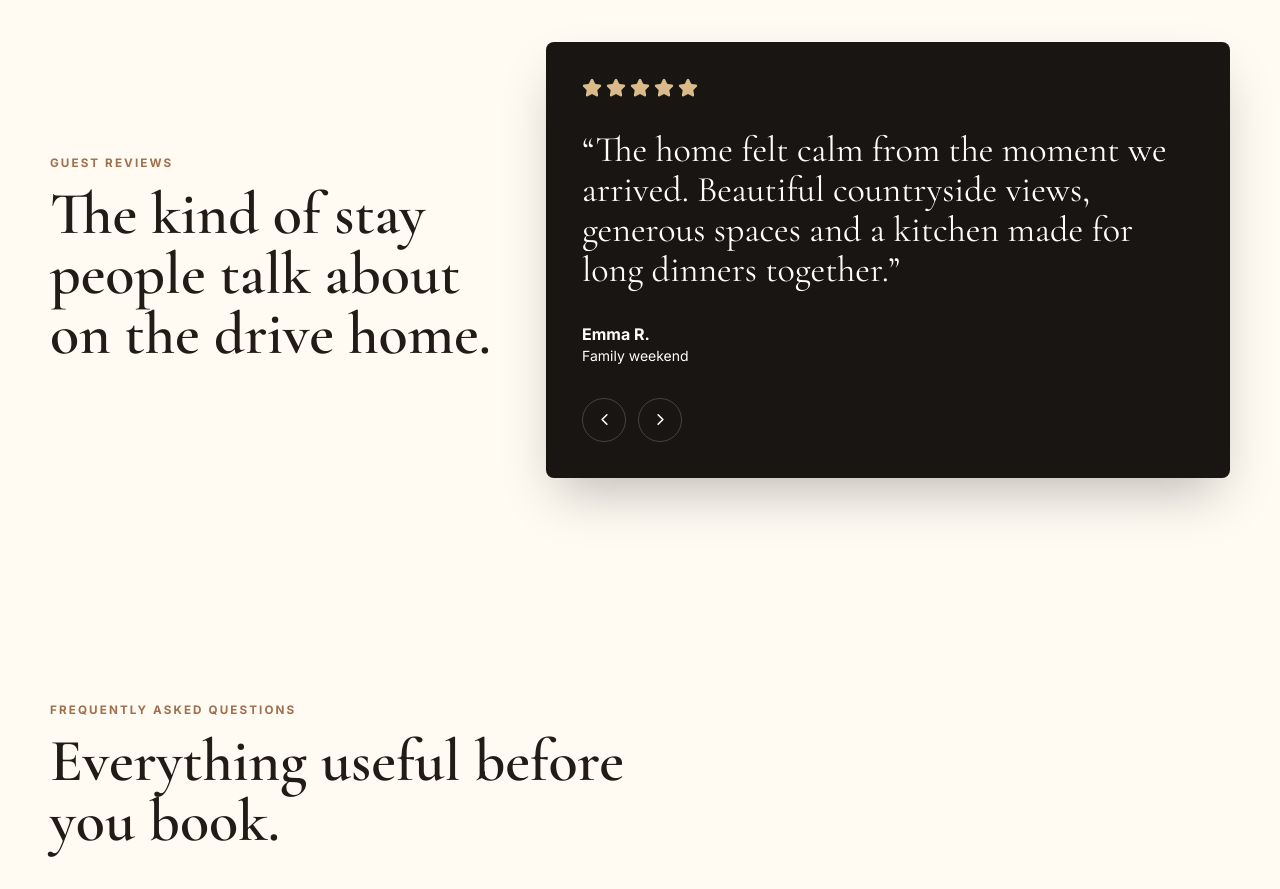
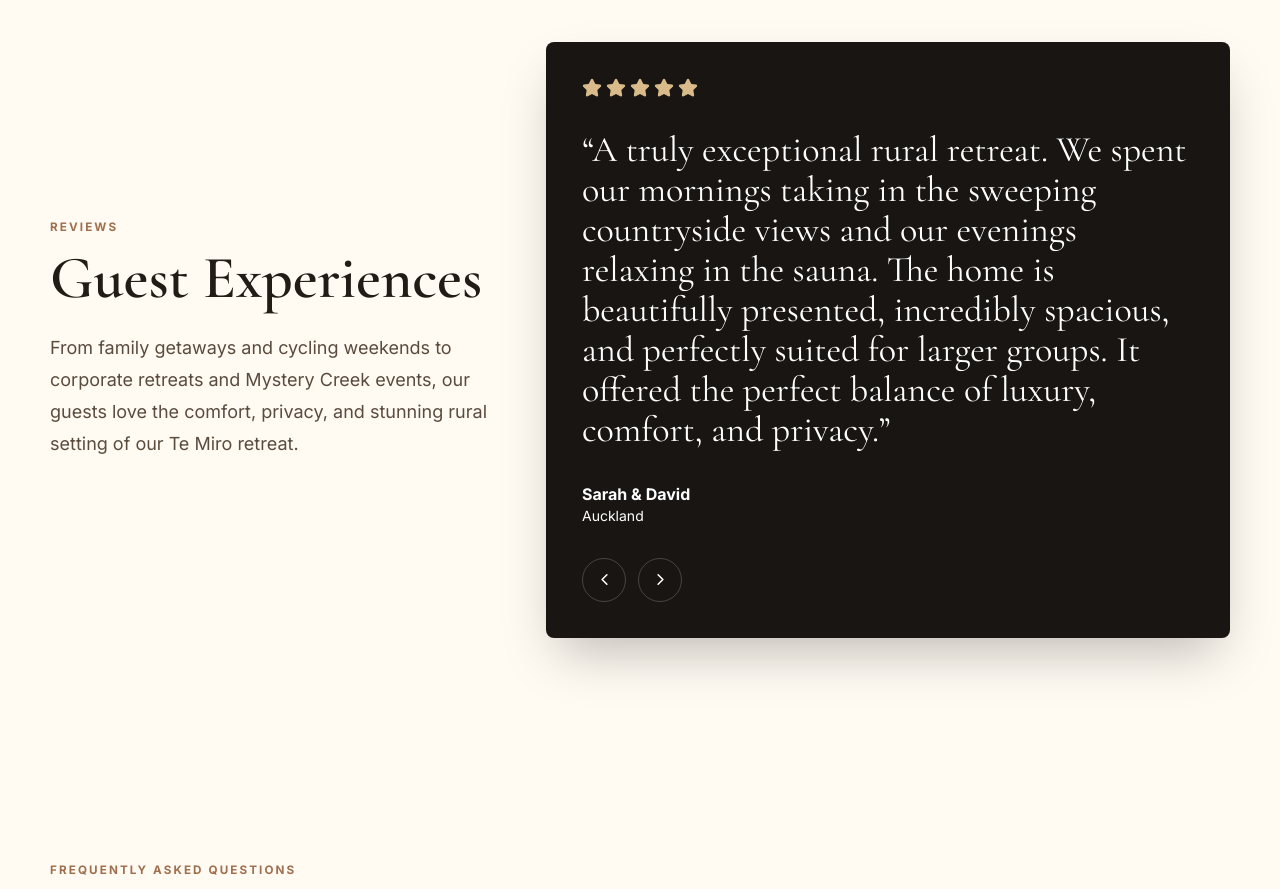
Before and after one commit to BenjaminKibby/Te-Miro-Retreat, a Next.js app: page / in a window 1280 px wide. Shown: the part 8460-9349 px from the top of the page. Built offline with nearby package versions, Linux system fonts and the light colour scheme.

Commit message:
Update reviews and booking calendar

```diff
--- a/src/components/home-page.tsx
+++ b/src/components/home-page.tsx
@@ -130,11 +130,7 @@ const features = [
   ["Close to Lake Karapiro", Waves],
 ];
 
-const bookedRanges = [
-  { start: "2026-07-18", end: "2026-07-21" },
-  { start: "2026-08-01", end: "2026-08-04" },
-  { start: "2026-08-14", end: "2026-08-17" },
-];
+const bookedRanges: { start: string; end: string }[] = [];
 
 const locationItems = [
   ["Cambridge Town Centre", "12 min", "Boutiques, cafes and village charm"],
@@ -149,19 +145,19 @@ const locationItems = [
 
 const reviews = [
   {
-    name: "Emma R.",
-    stay: "Family weekend",
-    text: "The home felt calm from the moment we arrived. Beautiful countryside views, generous spaces and a kitchen made for long dinners together.",
+    name: "Sarah & David",
+    stay: "Auckland",
+    text: "A truly exceptional rural retreat. We spent our mornings taking in the sweeping countryside views and our evenings relaxing in the sauna. The home is beautifully presented, incredibly spacious, and perfectly suited for larger groups. It offered the perfect balance of luxury, comfort, and privacy.",
   },
   {
-    name: "James & Olivia",
-    stay: "Wellness escape",
-    text: "The sauna after a day at Lake Karapiro was the highlight. Private, peaceful and much more polished than a normal holiday rental.",
+    name: "Emma & James",
+    stay: "Wellington",
+    text: "One of the most relaxing stays we've experienced. The home is immaculately maintained, stylishly furnished, and surrounded by stunning Waikato scenery. Every detail has been thoughtfully considered, making it ideal for families, couples, or groups looking to escape and unwind.",
   },
   {
-    name: "Sophie M.",
-    stay: "Trail riding trip",
-    text: "So close to Te Miro, with proper space to relax afterwards. Fast Wi-Fi, Sky Sport and incredibly comfortable beds.",
+    name: "Michael & Team",
+    stay: "Christchurch",
+    text: "We stayed while attending an event at Mystery Creek and couldn't have found a better location. The house exceeded our expectations, with generous living spaces, comfortable bedrooms, and breathtaking rural views. The sauna was a standout feature and the perfect way to relax after a busy day.",
   },
 ];
 
@@ -296,11 +292,10 @@ export function HomePage() {
 
     const form = event.currentTarget;
     const data = new FormData(form);
-    const params = new URLSearchParams({
-      subject: "Booking enquiry for Te Miro Luxury Rural Retreat",
-      body: `Kia ora,\n\nI would like to enquire about staying at the Te Miro luxury rural retreat.\n\nArrival: ${arrivalDate}\nDeparture: ${departureDate}\nGuests: ${data.get("guests")}\nName: ${data.get("name")}\nPhone: ${data.get("phone")}\n\nMessage:\n${data.get("message")}`,
-    });
-    window.location.href = `mailto:${contactEmail}?${params.toString()}`;
+    const subject = "Booking enquiry for Te Miro Luxury Rural Retreat";
+    const body = `Kia ora,\n\nI would like to enquire about staying at the Te Miro luxury rural retreat.\n\nArrival: ${arrivalDate}\nDeparture: ${departureDate}\nGuests: ${data.get("guests")}\nName: ${data.get("name")}\nPhone: ${data.get("phone")}\n\nMessage:\n${data.get("message")}`;
+
+    window.location.href = `mailto:${contactEmail}?subject=${encodeURIComponent(subject)}&body=${encodeURIComponent(body)}`;
   }
 
   function handleCalendarDateClick(date: string) {
@@ -845,10 +840,14 @@ export function HomePage() {
       <section id="reviews" className="bg-[#fffaf2] py-20 sm:py-28">
         <div className="section-shell grid gap-10 lg:grid-cols-[0.8fr_1.2fr] lg:items-center">
           <div>
-            <p className="eyebrow">Guest reviews</p>
+            <p className="eyebrow">Reviews</p>
             <h2 className="display mt-3 text-5xl font-semibold sm:text-6xl">
-              The kind of stay people talk about on the drive home.
+              Guest Experiences
             </h2>
+            <p className="mt-6 text-lg leading-8 text-[#5a4b3d]">
+              From family getaways and cycling weekends to corporate retreats and Mystery Creek events, our guests
+              love the comfort, privacy, and stunning rural setting of our Te Miro retreat.
+            </p>
           </div>
           <div className="rounded-lg bg-[#181512] p-6 text-white shadow-2xl sm:p-9">
             <div className="mb-8 flex gap-1 text-[#d9bb8b]">
```
Also changed, not shown: 1 other file (tests, documents, lock files or other folders).
